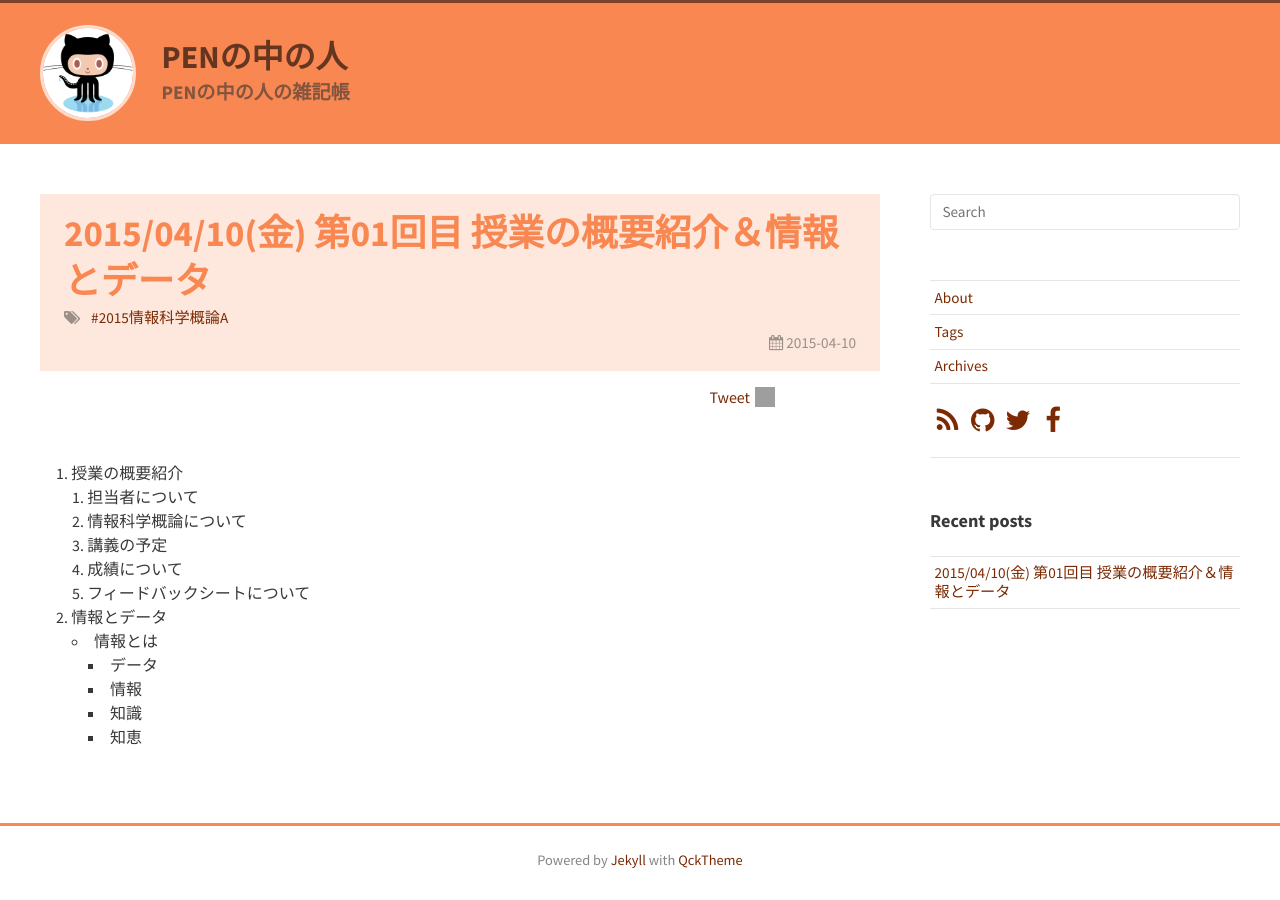
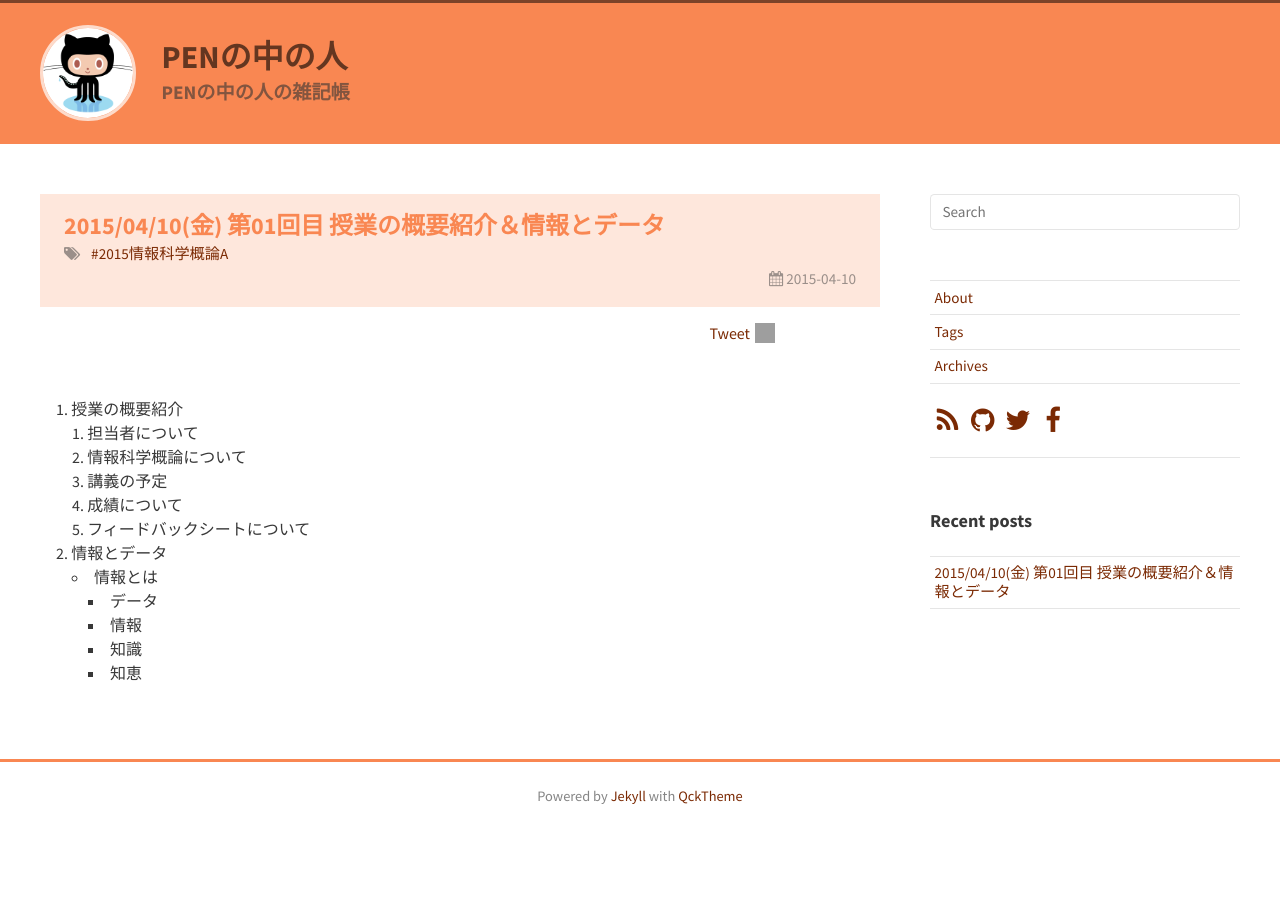
Before and after one commit to xDNCL/jekyll-test, a Jekyll site: the page built from index.html, in a window 1280 px wide. Built offline with Jekyll 4.4.1, drawn with Linux system fonts in a browser that asks for light colours; nearby versions of some CDN libraries; the list of posts is cut into pages by our own code; comment, search, counter and statistics services are not loaded; grey boxes are pictures that could not be loaded.

Commit message:
[Fix] 見出しタグの文字サイズを変更

```diff
--- a/_sass/_content.scss
+++ b/_sass/_content.scss
@@ -16,11 +16,11 @@
     }
 
     h1 {
-        font-size: 2.3em;
+        font-size: x-large;
     }
 
     h2 {
-        font-size: 1.9em;
+        font-size: large;
     }
 
     blockquote {
```
